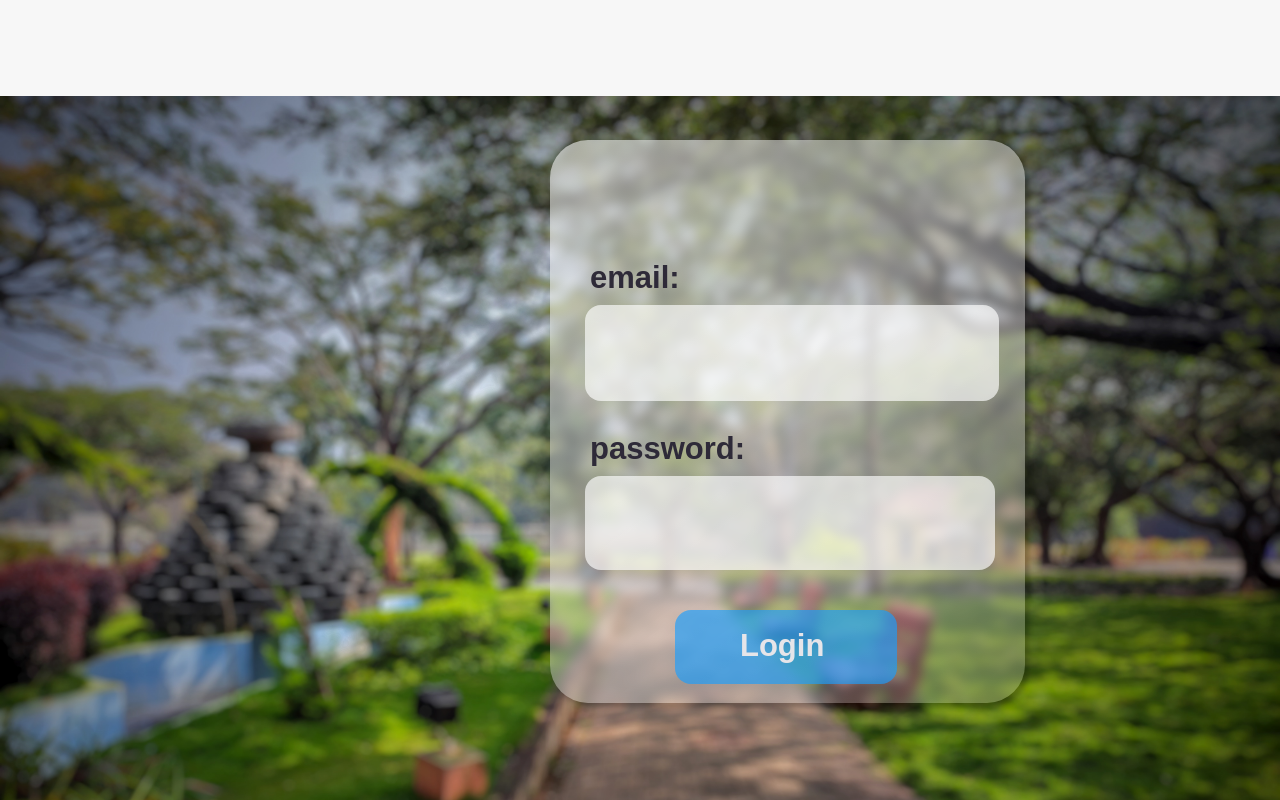
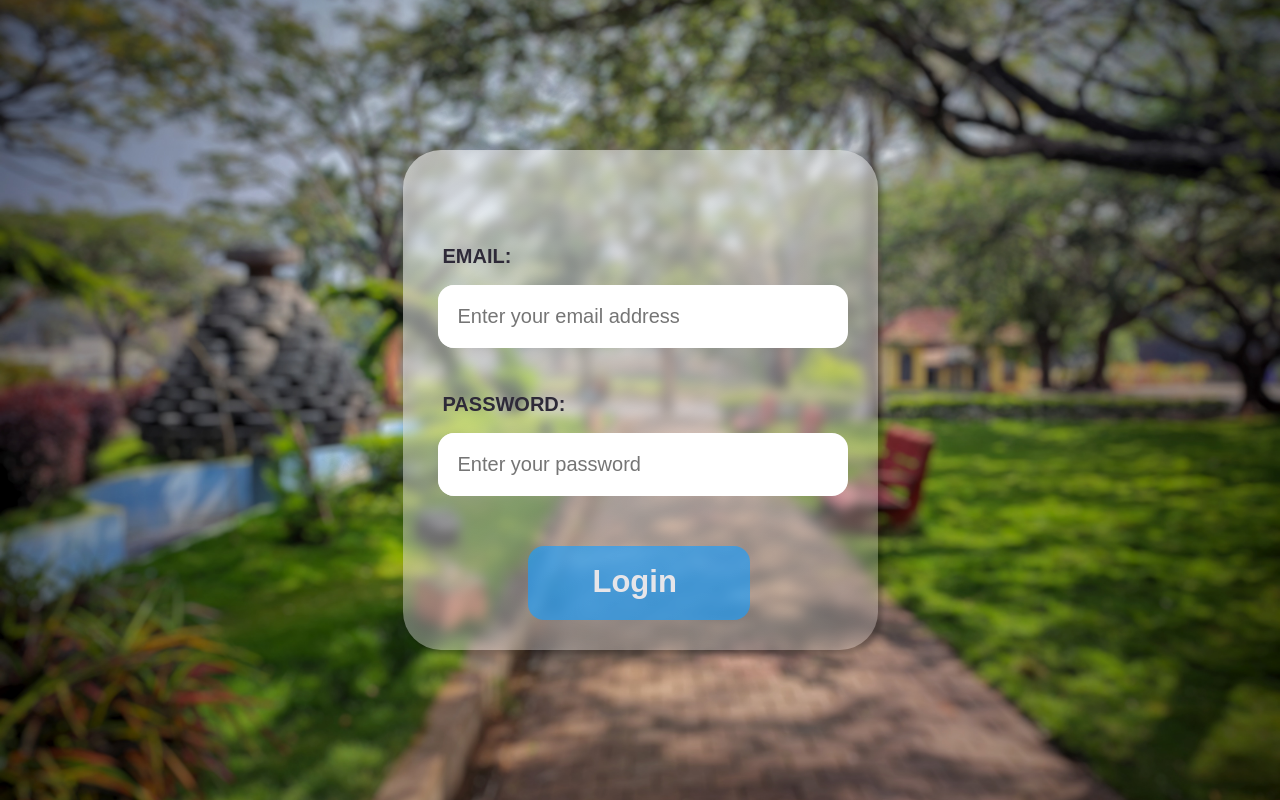
Before and after one commit to ManjunathRK1251/jssstu_plus, a React (Create React App) app: page / in a window 1280 px wide. Built offline with nearby package versions, Linux system fonts and the light colour scheme.

Commit message:
fixed bugs of login page

```diff
--- a/src/LoginPage/loginpage.css
+++ b/src/LoginPage/loginpage.css
@@ -1,67 +1,57 @@
-
-
 .login-page-bg {
-    background-image: url('../Images/loginpage_bg.jpeg');
-    /* width: 100%; */
-    height: 72rem;
+    background-image: url("../Images/loginpage_bg.jpeg");
+    position: fixed;
+    width: 100%;
+    height: 100%;
     background-position: center;
     background-repeat: no-repeat;
-    background-size: contain;
-    /* filter: blur(5px); */
+    background-size: cover;
 }
 
 .login-container {
-    position: relative;
-    top: 140px;
-    left: 550px;
+    position: fixed;
+    top: 50%;
+    bottom: 50%;
+    margin: auto;
+    left: 0;
+    right: 0;
     background: linear-gradient(
         144.75deg,
         rgba(254, 254, 254, 0.56) 1.3%,
         rgba(196, 196, 196, 0.27) 101.72%
-      );
-      box-shadow: 4px 4px 5px rgba(0, 0, 0, 0.25);
-      width: 475px;
-      height: 563px;
-      border-radius: 38px;  /* Rectangle15 */
-      backdrop-filter: blur(5px);
+    );
+    box-shadow: 4px 4px 5px rgba(0, 0, 0, 0.25);
+    width: 475px;
+    height: 500px;
+    border-radius: 38px;
+    backdrop-filter: blur(5px);
 }
 
-.email input{
+input[type="email"] {
+    border: none;
+    width: 100%;
+    height: 100%;
+    border-radius: 16px;
+    font-size: 20px;
+    padding: 20px;
+}
+
+.email {
     position: relative;
     left: 35px;
-    top: 120px;
+    top: 90px;
     background-color: rgba(255, 255, 255, 0.65);
-    width: 410px;
-    height: 94px;
+    width: 370px;
     border-radius: 16px;
+    margin: 0;
     border: none;
-}
-
-.password {
-    position: relative;
-    left: 35px;
-    top: 200px;
-    background-color: rgba(255, 255, 255, 0.65);
-    width: 410px;
-    height: 94px;
-    border-radius: 16px;
-}
-
-.login-btn {
-    position: relative;
-    left: 125px;
-    top: 190px;
-    background-color: rgba(26, 159, 255, 0.65);
-    width: 222px;
-    height: 74px;
-    border-radius: 16px;
 }
 
 .email-text {
     position: relative;
     left: 40px;
-    top: 120px;
-    font-size: 31px;
+    top: 95px;
+    font-size: 20px;
     font-family: Arial, sans-serif;
     font-weight: 700;
     color: rgba(46, 42, 56, 1);
@@ -70,23 +60,45 @@
     word-wrap: break-word;
 }
 
+input[type="password"] {
+    border: none;
+    width: 100%;
+    height: 100%;
+    border-radius: 16px;
+    font-size: 20px;
+    padding: 20px;
+}
+
+.password {
+    position: relative;
+    left: 35px;
+    top: 130px;
+    background-color: rgba(255, 255, 255, 0.65);
+    width: 370px;
+    border-radius: 16px;
+}
+
 .pw-text {
     position: relative;
     left: 40px;
-    top: 200px;
-    font-size: 31px;
+    top: 135px;
+    font-size: 20px;
     font-family: Arial, sans-serif;
     font-weight: 700;
     color: rgba(46, 42, 56, 1);
     width: 108px;
     height: 45px;
-    /* word-wrap: break-word; */
 }
 
-.pw-field {
-   position: relative;
-    top: -50px;
-    /* left: 10px; */
+.login-btn {
+    position: relative;
+    left: 125px;
+    top: 180px;
+    background-color: rgba(26, 159, 255, 0.65);
+    width: 222px;
+    height: 74px;
+    border-radius: 16px;
+    cursor: pointer;
 }
 
 .login-btn p {
--- a/src/LoginPage/loginpage.js
+++ b/src/LoginPage/loginpage.js
@@ -1,23 +1,25 @@
-import './loginpage.css';
+import "./loginpage.css";
 
 export default function LoginPage() {
     return (
         <div className="login-page-bg">
             <div className="login-container">
-
-                <p className="email-text">email:</p>
-                <div className="email"><input type="text" /></div>
-
-                <div className='pw-field'>
-                    <p className="pw-text">password:</p>
-                    <div className="password"></div>
+                <p className="email-text">EMAIL:</p>
+                <div className="email">
+                    <input
+                        type="email"
+                        placeholder="Enter your email address"
+                    />
+                </div>
+                <p className="pw-text">PASSWORD:</p>
+                <div className="password">
+                    <input type="password" placeholder="Enter your password" />
                 </div>
 
                 <div className="login-btn">
                     <p>Login</p>
                 </div>
             </div>
-
         </div>
     );
 }
```
Also changed, not shown: src/Components/Navbar.js (+2 -7 lines), src/SVG/Frame2.svg (added).
